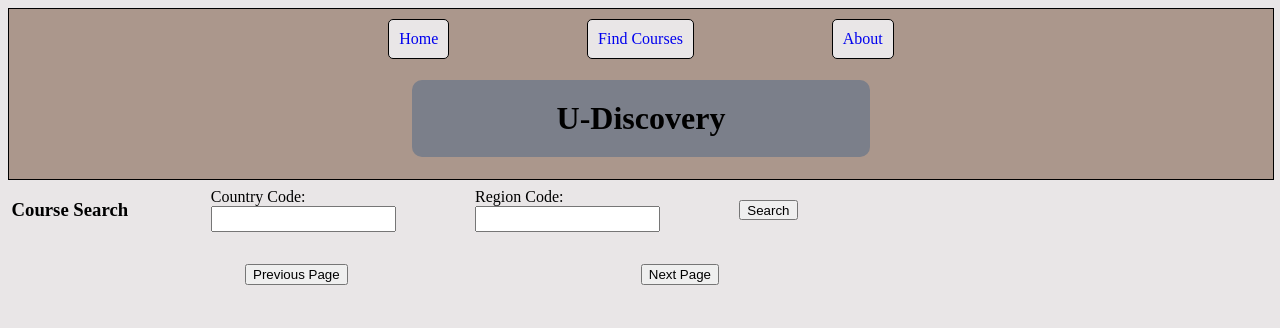
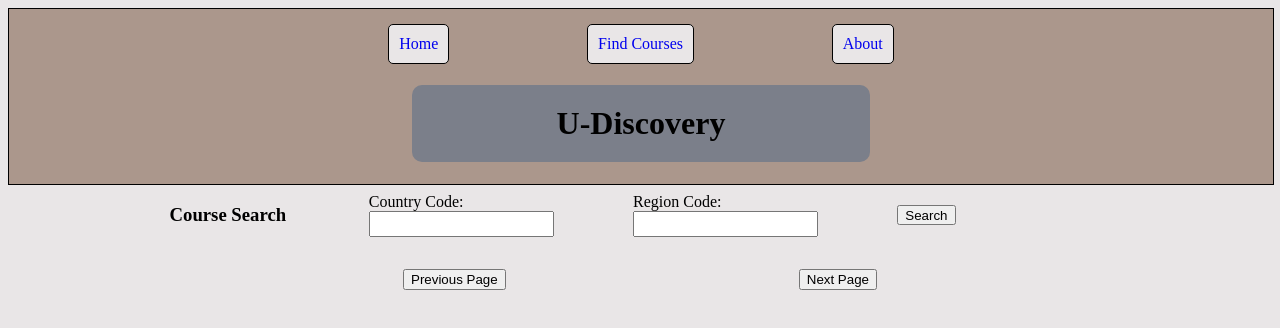
Before and after one commit to jamieab98/Capstone-API, a React (Vite) app: page /SearchDisplay in a window 1280 px wide. Shown: the top 328 px of the page. Built offline with nearby package versions, Linux system fonts and the light colour scheme.

Commit message:
Did some styling on the SearchDisplay component

```diff
--- a/src/SearchDisplay.jsx
+++ b/src/SearchDisplay.jsx
@@ -1,16 +1,17 @@
 import SearchForm from "./SearchForm"
 import Courses from "./Courses"
 import { useState } from "react"
+import styles from "./styling/SearchDisplay.module.css"
 
 function SearchDisplay(){
 
   const [courseData, setCourseData] = useState([])
 
     return(
-        <>
+        <div className={styles.SearchDisplay}>
             <SearchForm setCourseData={setCourseData}/>
             <Courses courseData={courseData}/>
-        </>
+        </div>
     )
 }
 
--- a/src/styling/NavBar.module.css
+++ b/src/styling/NavBar.module.css
@@ -9,6 +9,6 @@
     background: #E9E6E7;
     text-decoration: none;
     padding: 10px;
-    margin-top: 10px;
+    margin-top: 15px;
     border-radius: 5px;
 }
--- /dev/null
+++ b/src/styling/SearchDisplay.module.css
@@ -0,0 +1,4 @@
+.SearchDisplay{
+    display: flex;
+    justify-content: center;
+}
```
